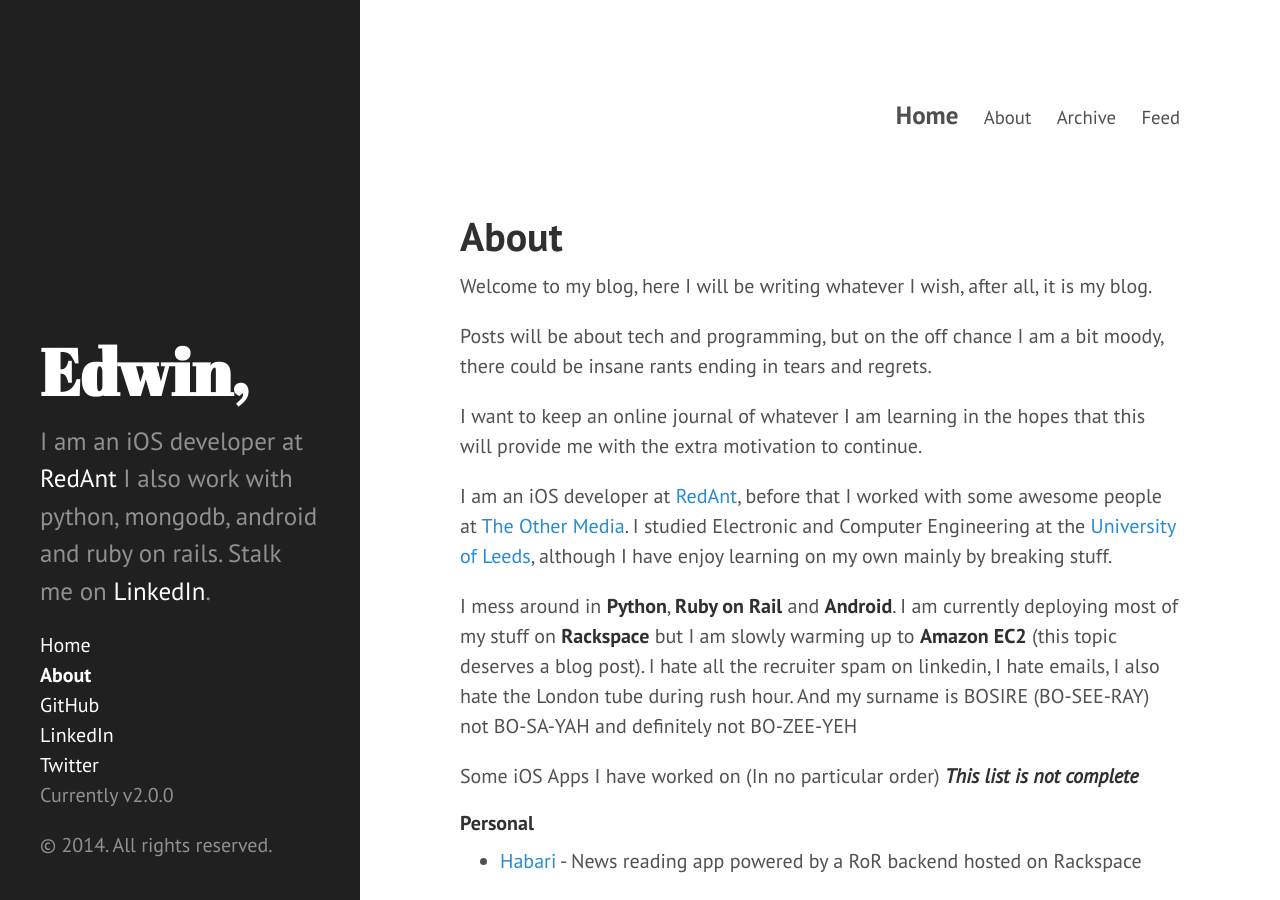
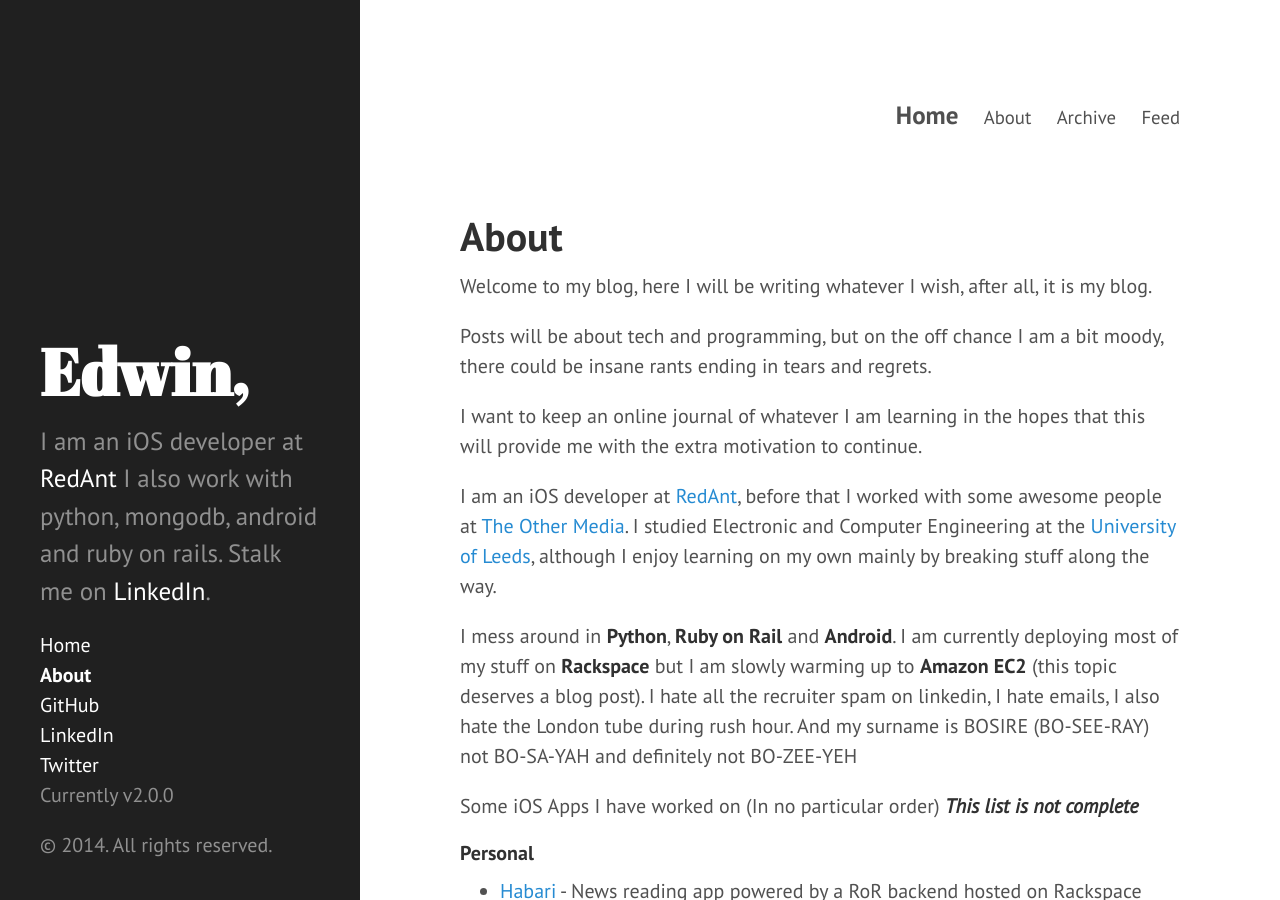
Before and after one commit to edwinbosire/edwinbosire.github.io, a Jekyll site: the page built from about.md, in a window 1280 px wide and 900 px high. Built offline with Jekyll 4.4.1, drawn with Linux system fonts in a browser that asks for light colours.

Commit message:
Update about.md
rectified some typos

```diff
--- a/about.md
+++ b/about.md
@@ -10,7 +10,7 @@
 I want to keep an online journal of whatever I am learning in the hopes that this will provide me with the extra motivation to continue.
 
 I am an iOS developer at [RedAnt](http://www.redant.com), before that I worked with some awesome people at [The Other Media](http://www.othermedia.com).
-I studied Electronic and Computer Engineering at the [University of Leeds](http://www.leeds.ac.uk), although I have enjoy learning on my own mainly by breaking stuff.
+I studied Electronic and Computer Engineering at the [University of Leeds](http://www.leeds.ac.uk), although I enjoy learning on my own mainly by breaking stuff along the way.
 
 I mess around in **Python**, **Ruby on Rail** and
 **Android**. I am currently deploying most of my stuff on **Rackspace** but I am slowly warming up to **Amazon EC2** (this topic deserves a blog post).
```
